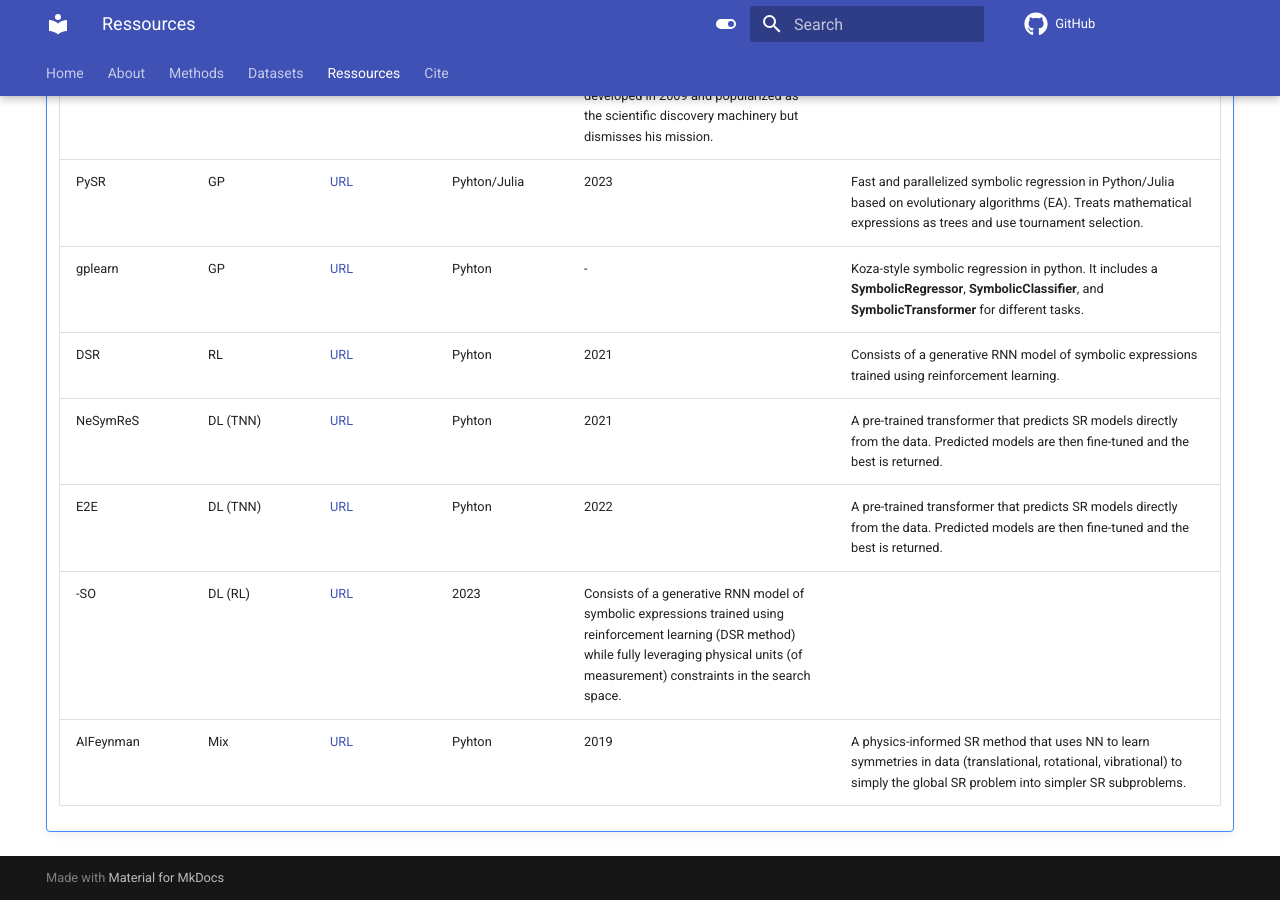
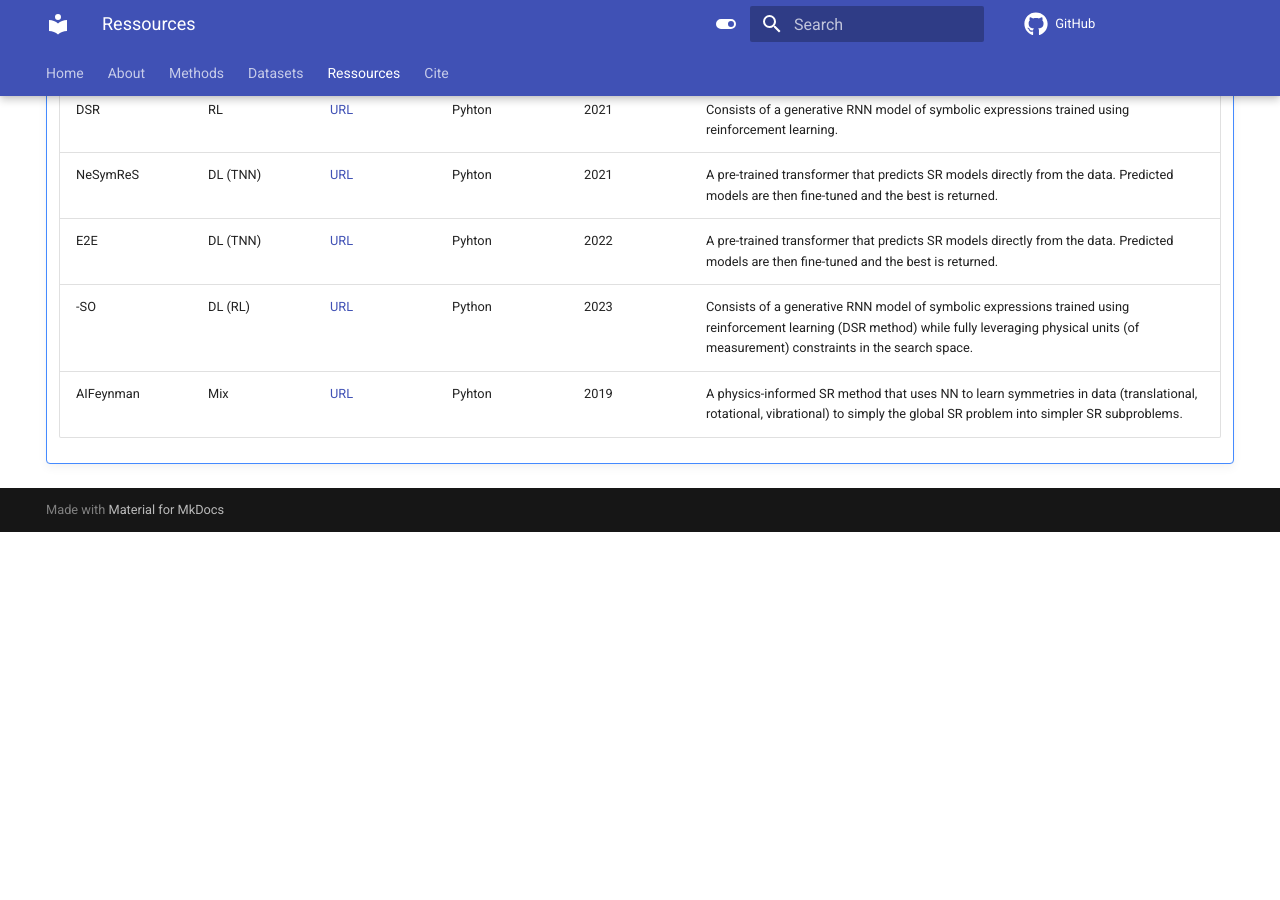
Before and after one commit to nmakke/SR-LivingReview, an MkDocs documentation site: the page built from docs/ressources.md, in a window 1280 px wide and 900 px high, scrolled down 781 px. Built offline with MkDocs 1.6.1 and Material for MkDocs 9.7.7, drawn with Linux system fonts in a browser that asks for light colours; formulas are drawn with MathJax 3; comment, search, counter and statistics services are not loaded; after the commit the page ends 1313 px from its top, so only the background shows below that.

Commit message:
Update ressources.md

```diff
--- a/docs/ressources.md
+++ b/docs/ressources.md
@@ -12,15 +12,15 @@ This directory includes ready-to-use packages of symbolic regression and useful
     ###  Genetic programming
     </div>
 
-      | <div style="width:100px">Method</div> | <div style="width:90px">Category</div> | <div style="width:90px">Code</div> |  <div style="width:100px">Method</div> | <div style="width:90px">Year</div> |<div style="width:300px">Brief description</div> |
+      | <div style="width:100px">Method</div> | <div style="width:90px">Category</div> | <div style="width:90px">Code</div> |  <div style="width:100px">Method</div> | <div style="width:90px">Year</div> |<div style="width:400px">Brief description</div> |
       | ---- | ------- | --- | --- | --- | --- |
-      | SINDy_AE | Mix | [URL](https://github.com/kpchamp/SindyAutoencoders) | 2019 | Formulates the SR problem as a system of linear equations built using the set of allowable operators and learns the coefficients of candidate functions using a deep autoencoder (AE) network.  This is an extendable version of the [SINDy](https://www.pnas.org/doi/epdf/10.1073/pnas.1517384113) that learns a coordinate transformation of a reduced space where the dynamics are sparsely represented. |
-      | EQL$\div$ | DL (NN) | [URL](https://github.com/martius-lab/EQL) | 2018 | Consists of an end-to-end differentiable feed-forward neural network whose activation functions are algebraic operators and analytical functions instead of traditional activation functions (e.g., sigmoid, relu, softmax). This is an extendable version of the original [EQL](https://arxiv.org/abs/1610.02995) that includes the division operator as a candidate for the activation function.|
-      | Eureqa | GP | [URL]() | 2009 | It is a closed-source code that uses genetic programming to learn mathematical expressions. It was developed in 2009 and popularized as the scientific discovery machinery but dismisses his mission.|
+      | SINDy_AE | Mix | [URL](https://github.com/kpchamp/SindyAutoencoders) | | 2019 | Formulates the SR problem as a system of linear equations built using the set of allowable operators and learns the coefficients of candidate functions using a deep autoencoder (AE) network.  This is an extendable version of the [SINDy](https://www.pnas.org/doi/epdf/10.1073/pnas.1517384113) that learns a coordinate transformation of a reduced space where the dynamics are sparsely represented. |
+      | EQL$\div$ | DL (NN) | [URL](https://github.com/martius-lab/EQL) | | 2018 | Consists of an end-to-end differentiable feed-forward neural network whose activation functions are algebraic operators and analytical functions instead of traditional activation functions (e.g., sigmoid, relu, softmax). This is an extendable version of the original [EQL](https://arxiv.org/abs/1610.02995) that includes the division operator as a candidate for the activation function.|
+      | Eureqa | GP | [URL]() | | 2009 | It is a closed-source code that uses genetic programming to learn mathematical expressions. It was developed in 2009 and popularized as the scientific discovery machinery but dismisses his mission.|
       | PySR | GP | [URL](https://github.com/MilesCranmer/PySR)  | Pyhton/Julia | 2023 | Fast and parallelized symbolic regression in Python/Julia based on evolutionary algorithms (EA). Treats mathematical expressions as trees and use tournament selection.  |
       | gplearn | GP | [URL](https://gplearn.readthedocs.io/en/stable/intro.html#transformer) | Pyhton | - | Koza-style symbolic regression in python. It includes a **SymbolicRegressor**, **SymbolicClassifier**, and **SymbolicTransformer** for different tasks. |
       | DSR | RL | [URL](https://github.com/brendenpetersen/deep-symbolic-optimization) | Pyhton  | 2021 | Consists of a generative RNN model of symbolic expressions trained using reinforcement learning. |
       | NeSymReS | DL (TNN) | [URL](https://github.com/SymposiumOrganization/NeuralSymbolicRegressionThatScales/tree/main) | Pyhton | 2021 | A pre-trained transformer that predicts SR models directly from the data. Predicted models are then fine-tuned and the best is returned.|
       | E2E | DL (TNN) | [URL](https://github.com/pakamienny/e2e_transformer/tree/main) | Pyhton | 2022 | A pre-trained transformer that predicts SR models directly from the data. Predicted models are then fine-tuned and the best is returned. |
-      | $\phi$-SO | DL (RL) | [URL](https://github.com/WassimTenachi/PhySO/tree/main) | 2023 | Consists of a generative RNN model of symbolic expressions trained using reinforcement learning (DSR method) while fully leveraging physical units (of measurement) constraints in the search space.|
+      | $\phi$-SO | DL (RL) | [URL](https://github.com/WassimTenachi/PhySO/tree/main) | Python | 2023 | Consists of a generative RNN model of symbolic expressions trained using reinforcement learning (DSR method) while fully leveraging physical units (of measurement) constraints in the search space.|
       | AIFeynman | Mix | [URL](https://github.com/SJ001/AI-Feynman) | Pyhton  | 2019 | A physics-informed SR method that uses NN to learn symmetries in data (translational, rotational, vibrational) to simply the global SR problem into simpler SR subproblems. |
```
